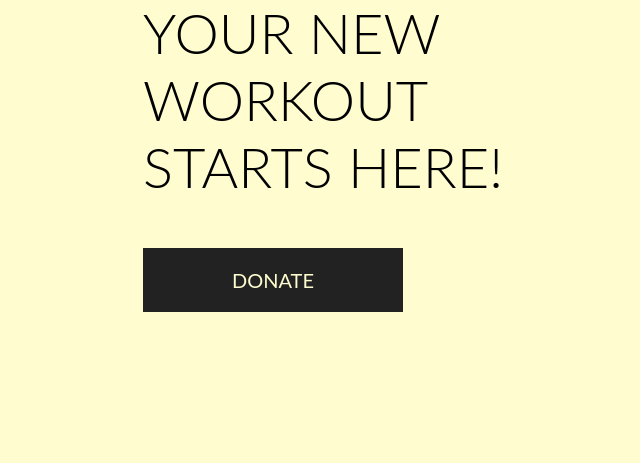
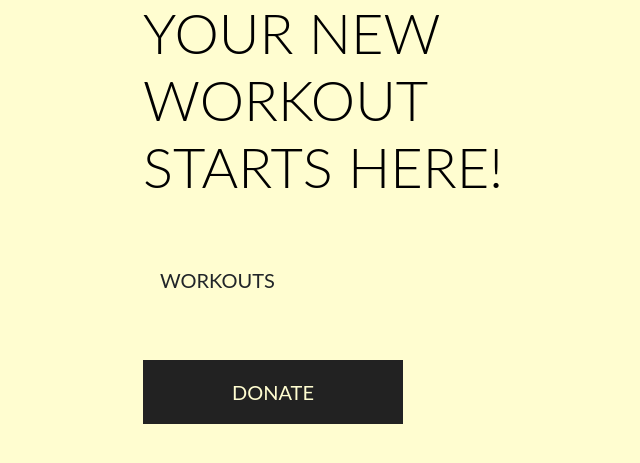
Before and after one commit to tadhgnolan/workout-generator, a Django app: page / in a window 1280 px wide. Shown: the part 238-701 px from the top of the page, without its empty margins (0-640 px from the left). Run offline with Django 3.2, Linux system fonts and the light colour scheme; some libraries are stand-ins or nearby versions.

Commit message:
Add workouts button to index template

```diff
--- a/home/templates/home/index.html
+++ b/home/templates/home/index.html
@@ -18,6 +18,11 @@
             </h1>
             <div class="my-5">
                 <h4>
+                    <a href="generator" class="workouts-button btn btn-lg rounded-0 text-uppercase py-3">Workouts</a>
+                </h4>
+            </div>
+            <div class="my-5">
+                <h4>
                     <a href="donation_view" class="donate-button btn btn-lg rounded-0 text-uppercase py-3">Donate</a>
                 </h4>
             </div>
```
